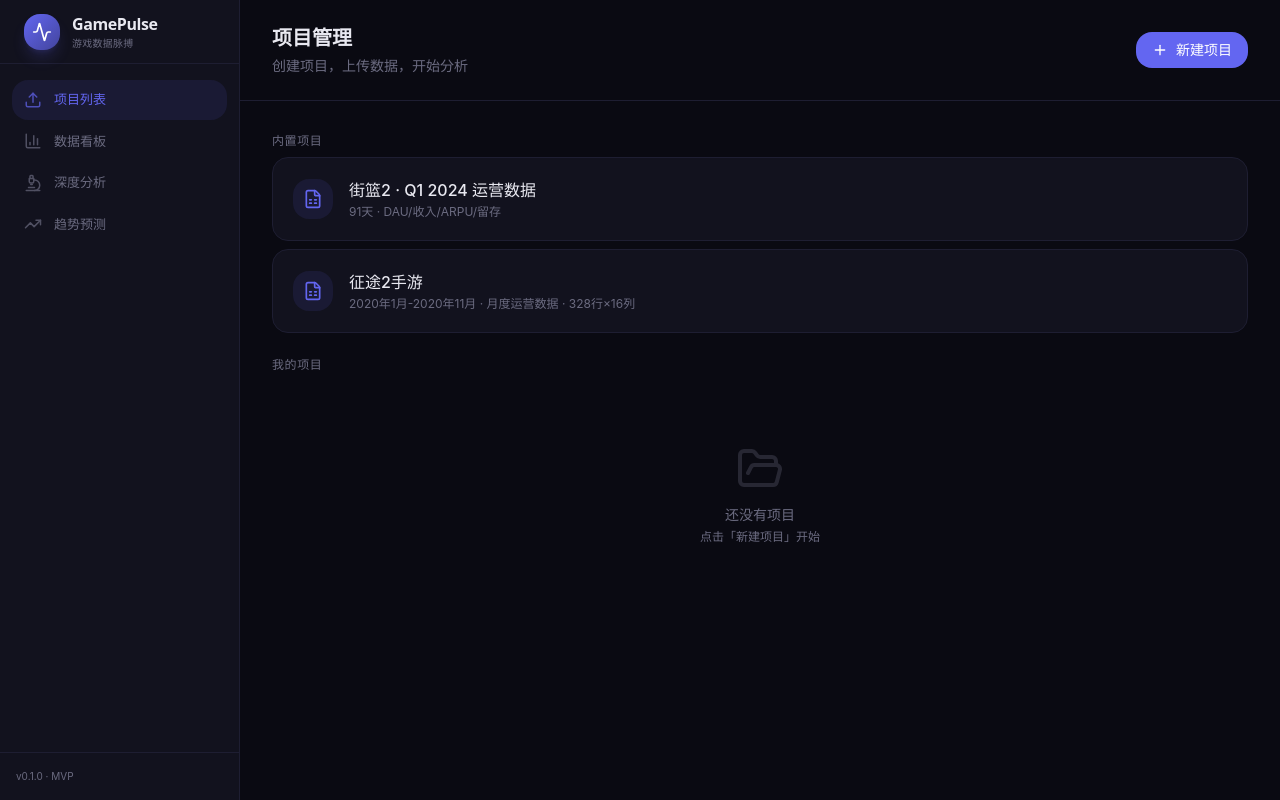
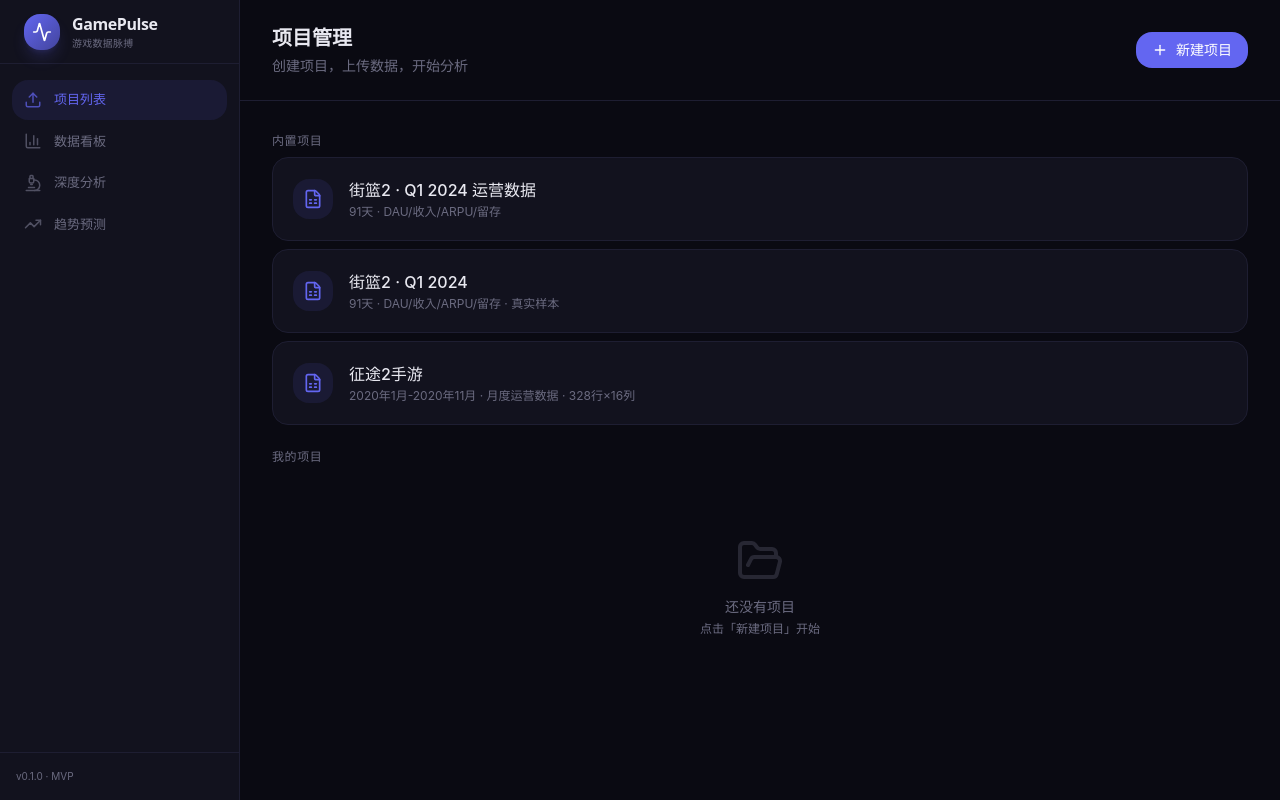
Before and after one commit to leowang9012-ops/game-pulse, a React (Vite) app in the folder client/: page / in a window 1280 px wide. Built offline with nearby package versions, Linux system fonts and the light colour scheme.

Commit message:
feat: project switcher on all pages including DemoPage, add 街篮2 to switcher

```diff
--- a/client/src/data/builtin.ts
+++ b/client/src/data/builtin.ts
@@ -14,6 +14,13 @@ export interface BuiltinProject {
 }
 
 export const BUILTIN_PROJECTS: BuiltinProject[] = [
+  {
+    id: "demo",
+    name: "街篮2 · Q1 2024",
+    description: "91天 · DAU/收入/ARPU/留存 · 真实样本",
+    headers: [],
+    rows: [],
+  },
   {
     id: "zt2",
     name: "征途2手游",
--- a/client/src/pages/DemoPage.tsx
+++ b/client/src/pages/DemoPage.tsx
@@ -10,6 +10,7 @@ import {
 import {
   STATS, DAILY_OPS, RETENTION_HISTORY, CHANNEL_RETENTION
 } from "@/data/realData";
+import { ProjectSwitcher } from "../components/ProjectSwitcher";
 
 type Tab = "dashboard" | "predict" | "analysis";
 
@@ -36,6 +37,12 @@ export function DemoPage({ defaultTab }: { defaultTab?: Tab } = {}) {
         <div className="max-w-[1400px] mx-auto px-8 py-5">
           <div className="flex items-center justify-between">
             <div>
+              <div className="flex items-center gap-3 mb-1">
+                <a href="/" className="flex items-center gap-1 text-sm text-muted-foreground hover:text-foreground">
+                  ← 返回
+                </a>
+                <ProjectSwitcher currentId="demo" currentPage="dashboard" />
+              </div>
               <h1 className="text-xl font-bold font-display flex items-center gap-2">
                 <Activity className="w-5 h-5 text-primary" />
                 GamePulse · 街篮2
```
Also changed, not shown: 4 other files (tests, documents, lock files or other folders).
